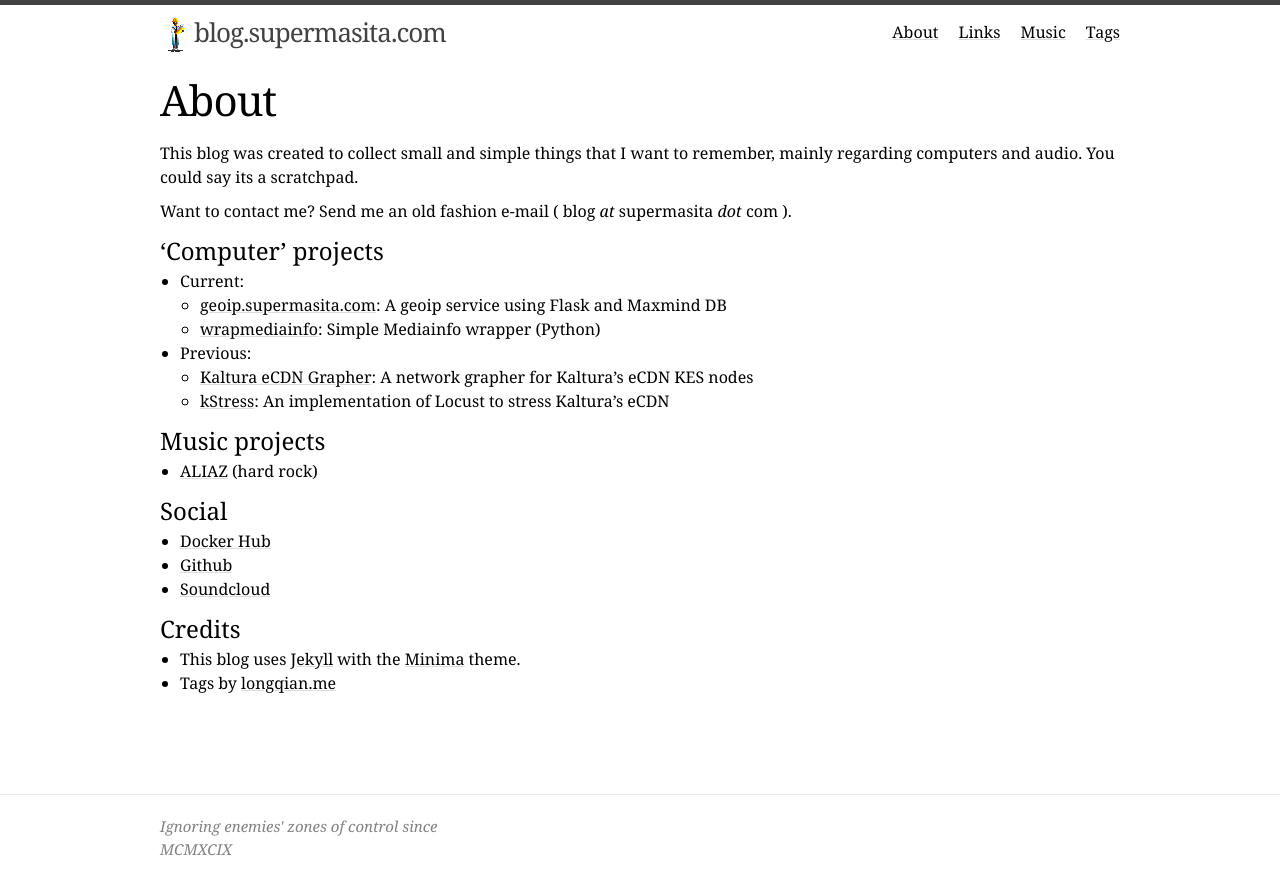
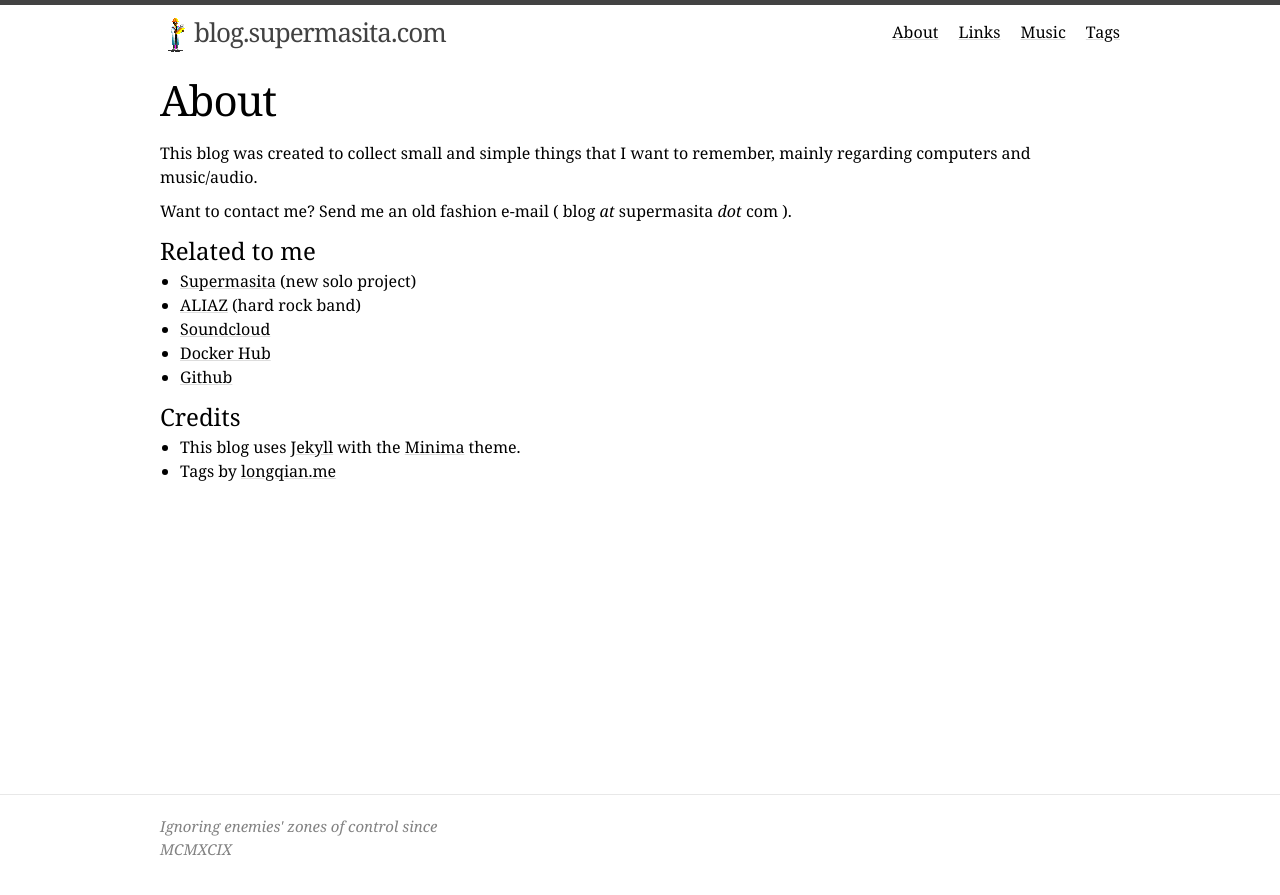
Before and after one commit to supermasita/blog.supermasita.com, a Jekyll site: the page built from about.md, in a window 1280 px wide. Shown: the top 895 px of the page. Built offline with Jekyll 4.4.1, drawn with Linux system fonts in a browser that asks for light colours.

Commit message:
Remove mentions to geoip.supermasita.com and dev.supermasita.com, including stats

```diff
--- a/_includes/footer.html
+++ b/_includes/footer.html
@@ -20,9 +20,3 @@
   </div>
 
 </footer>
-<!-- Friendly stats -->
-<script>
-   var xhr = new XMLHttpRequest();
-   xhr.open("POST", "https://dev.supermasita.com/stats", true);
-   xhr.send(String(window.location.href));
-</script>
--- a/_posts/2018-05-03-a_network_grapher_for_kalturas_ecdn.markdown
+++ b/_posts/2018-05-03-a_network_grapher_for_kalturas_ecdn.markdown
@@ -11,7 +11,6 @@
 ![example](https://i.imgur.com/TtiT69r.png)
 
 Wanna check it out?
-* [Demo](https://dev.supermasita.com/kaltura/keg/)
 * [Project](https://github.com/supermasita/keg)
 
 Find more information about Kaltura's eCDN [here](https://corp.kaltura.com/products/features/ecdn).
--- a/about.md
+++ b/about.md
@@ -4,28 +4,17 @@
 permalink: /about/
 ---
 
-This blog was created to collect small and simple things that I want to remember, mainly regarding computers and audio. You could say its a scratchpad.
+This blog was created to collect small and simple things that I want to remember, mainly regarding computers and music/audio.
 
 Want to contact me? Send me an old fashion e-mail ( blog _at_ supermasita _dot_ com ).
 
-'Computer' projects
+Related to me
 ===
-* Current:
-  * [geoip.supermasita.com](https://geoip.supermasita.com): A geoip service using Flask and Maxmind DB
-  * [wrapmediainfo](https://github.com/supermasita/wrapmediainfo): Simple Mediainfo wrapper (Python)
-* Previous:
-  * [Kaltura eCDN Grapher](https://dev.supermasita.com/kaltura/keg): A network grapher for Kaltura's eCDN KES nodes
-  * [kStress](https://github.com/supermasita/kstress): An implementation of Locust to stress Kaltura's eCDN
-
-Music projects
-===
-* [ALIAZ](http://aliaz.com.ar) (hard rock)
-
-Social
-===
+* [Supermasita](https://open.spotify.com/artist/7zCW65GE1YwPDTYk7POovN) (new solo project)
+* [ALIAZ](https://www.aliaz.com.ar) (hard rock band)
+* [Soundcloud](https://soundcloud.com/supermasita)
 * [Docker Hub](https://hub.docker.com/u/supermasita/)
 * [Github](https://github.com/supermasita)
-* [Soundcloud](https://soundcloud.com/supermasita)
 
 Credits
 ===
```
Also changed, not shown: _posts/2019-02-01-JQuery-Get_response_from_another_service.markdown (+0 -23 lines), music.md (+1 -1 lines).
